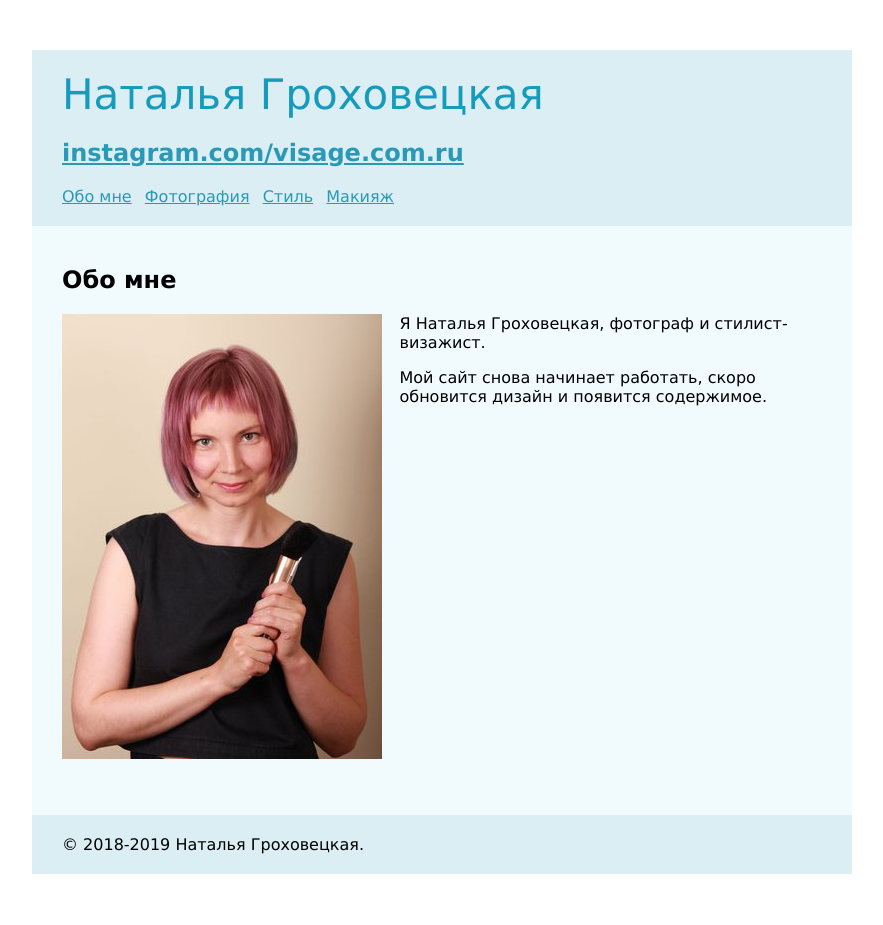
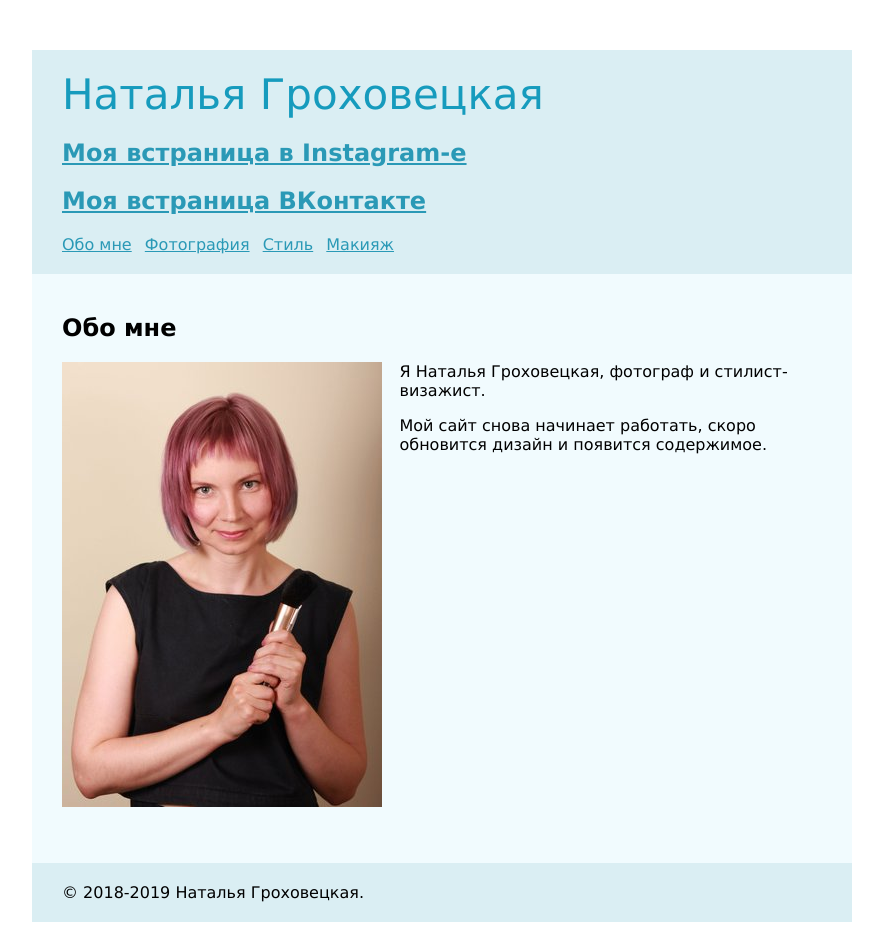
Before and after one commit to Krasa-Tali/Krasa-Tali.github.io, a plain HTML site: page index.html in a window 1280 px wide. Shown: the whole page, without its empty margins (198-1081 px from the left). Drawn offline with Linux system fonts and the light colour scheme.

Commit message:
Synchronized build

```diff
--- a/index.html
+++ b/index.html
@@ -5,7 +5,8 @@
 <body>
   <header>
     <h1>Наталья Гроховецкая</h1>
-    <h2><a href="https://www.instagram.com/visage.com.ru/">instagram.com/visage.com.ru</a></h2>
+    <h2><a href="https://www.instagram.com/visage.com.ru/">Моя встраница в Instagram-е</a></h2>
+    <h2><a href="https://vk.com/id77692973">Моя встраница ВКонтакте</a></h2>
     <nav>
       <ul class="nav navbar-nav">
         <li class="active"><a href="/">Обо мне</a></li>
```
Also changed, not shown: 404.html (+2 -1 lines), foto/index.html (+2 -1 lines), style/index.html (+2 -1 lines), visage/index.html (+2 -1 lines).
